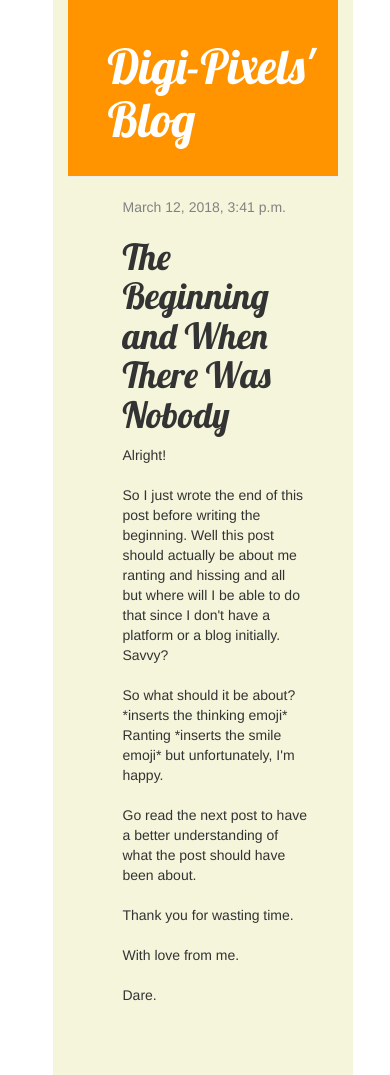
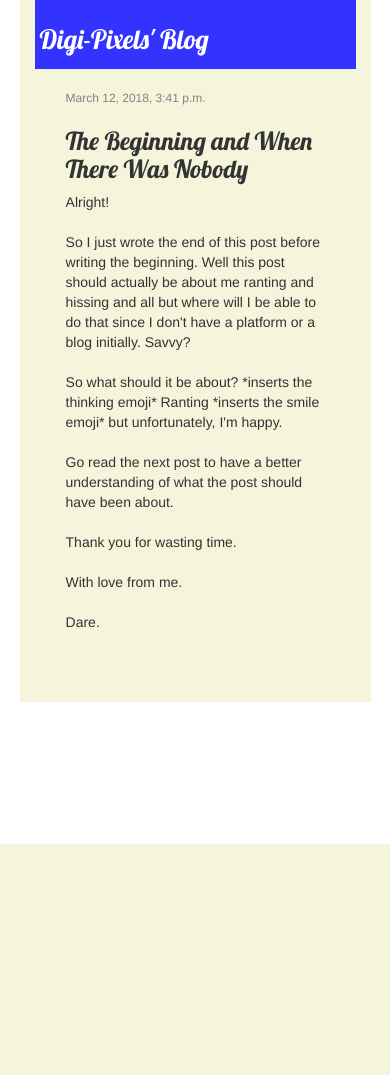
Before and after one commit to thenameisdrey/my-first-blog, a Django app: page /post/1/ in a window 390 px wide. After the commit the page ends 844 px from the top, so only its background shows below. Run offline with Django 3.2, Linux system fonts and the light colour scheme; data comes from the database, SQL or seed files in the repository; both versions use the stored data as it was after the commit; some libraries are stand-ins or nearby versions.

Commit message:
Added media screen to the css to make it responsive for mobile view

```diff
--- a/blog/static/css/blog.css
+++ b/blog/static/css/blog.css
@@ -1,5 +1,6 @@
 body {
-    padding-left: 15px;
+    margin: 0;
+    padding: 0;
 }
 
 .container{
@@ -16,7 +17,7 @@ h1 a {
 }
 
 .page-header {
-    background-color: #ff9400;
+    background-color: #3333ff;
     margin-top: 0;
     padding: 20px 20px 20px 40px;
 }
@@ -27,16 +28,13 @@ h1 a {
     text-decoration: none;
 }
 
-.content {
-    margin-left: 40px;
-}
-
 h1, h2, h3, h4 {
     font-family: 'Lobster', cursive;
 }
 
 .date {
     color: #828282;
+    font-size: 12px;
 }
 
 .save {
@@ -52,6 +50,8 @@ h1, h2, h3, h4 {
     float: right;
     font-size: 26pt;
     margin-right: 20px;
+    padding-top: 15px;
+    text-decoration: none;
 }
 
 .post {
@@ -61,3 +61,37 @@ h1, h2, h3, h4 {
 .post h1 a, .post h1 a:visited {
     color: #000000;
 }
+
+
+@media(max-width:800px){
+  .page-header {
+      background-color: #3333ff;
+      margin-top: 0;
+      padding: 5px;
+      padding-right: 5px;
+  }
+
+  .page-header h1, .page-header h1 a, .page-header h1 a:visited, .page-header h1 a:active {
+      color: #ffffff;
+      font-size: 20pt;
+      text-decoration: none;
+  }
+
+.post h1{
+  font-size: 25px;
+
+}
+
+.container{
+  width: 90%;
+}
+
+.top-menu, .top-menu:hover, .top-menu:visited {
+    color: #ffffff;
+    float: right;
+    font-size: 15pt;
+    padding-top: 20px;
+}
+
+
+}
```
Also changed, not shown: db.sqlite3.
